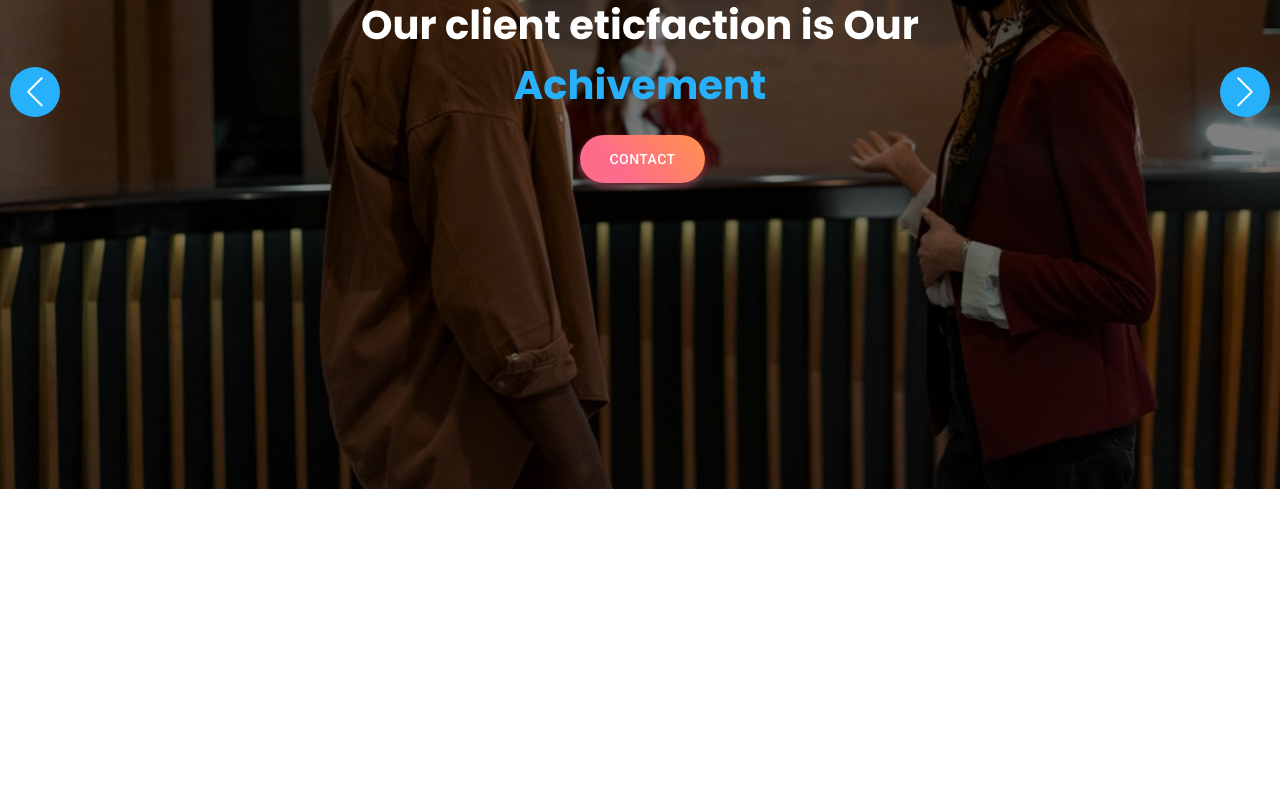
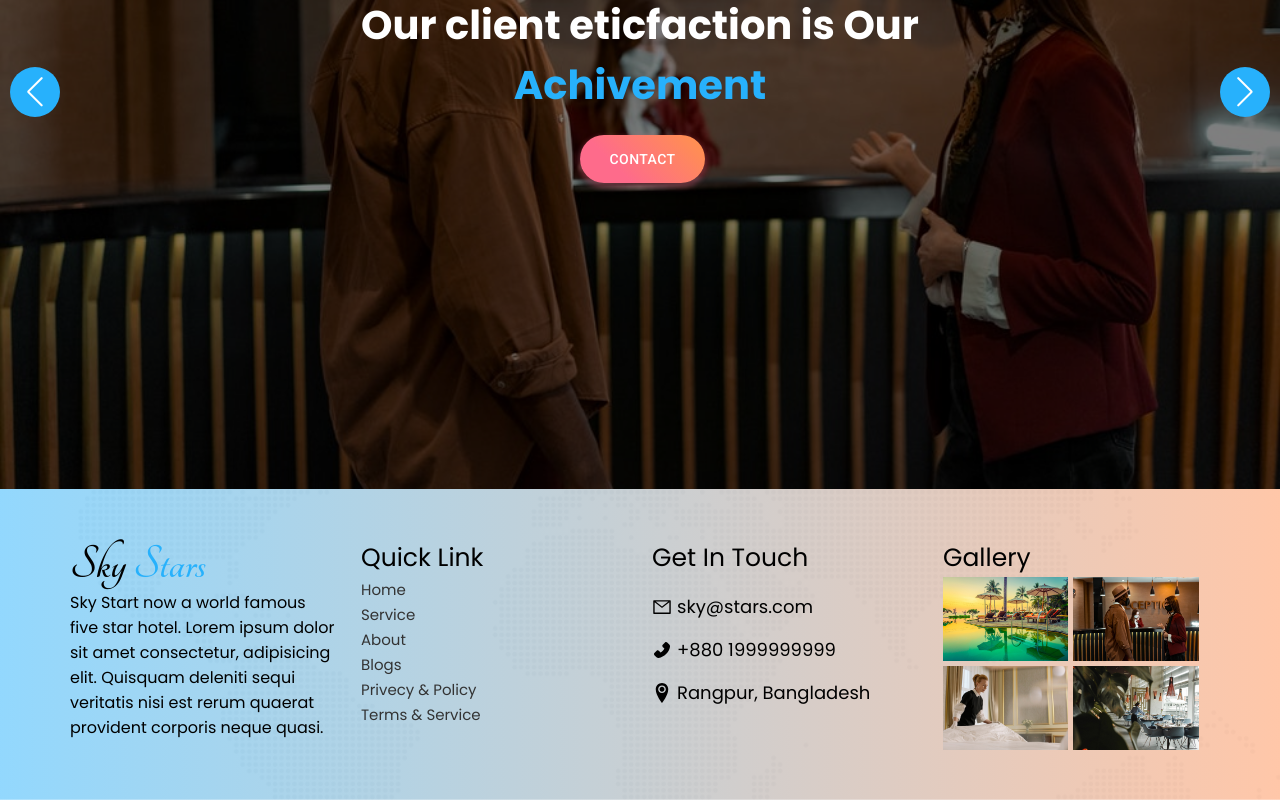
Before and after one commit to Nesat-Nayem/Sky-Stars-Client-Side, a React (Create React App) app: page / in a window 1280 px wide. Shown: the part 311-1111 px from the top of the page. Before the commit the page ends 800 px from the top, so only its background shows below. Built offline with nearby package versions, Linux system fonts and the light colour scheme; no server answers.

Commit message:
footer added

```diff
--- /dev/null
+++ b/src/Pages/Footer/Footer.js
@@ -0,0 +1,69 @@
+import { Box, Grid } from '@mui/material';
+import React from 'react';
+import img from '../../images/footer.png'
+import { AiOutlineMail, AiFillPhone } from 'react-icons/ai'
+import { ImLocation2 } from 'react-icons/im'
+import { banner1, banner2, banner3, banner4 } from '../Slider/Slider';
+const styles = {
+  paperContainer: {
+    backgroundImage: `linear-gradient(to right, rgba(39, 177, 252, 0.5), rgba(255, 143, 83, 0.5)), url(${img})`,
+    backgroundPosition: "center",
+    backgroundSize: "cover",
+    backgroundRepeat: "no-repeat",
+    padding: "50px 0"
+  },
+}
+const Footer = () => {
+  return (
+    <Box style={styles.paperContainer}>
+      <Box className='custom-container'>
+        <Grid container rowSpacing={1} columnSpacing={{ xs: 1, sm: 2, md: 3 }}>
+          <Grid item xs={12} sm={6} md={3} lg={3}>
+            <div className="logo">
+              <h1>Sky <span>Stars</span></h1>
+              <p>Sky Start now a world famous five star hotel. Lorem ipsum dolor sit amet consectetur, adipisicing elit. Quisquam deleniti sequi veritatis nisi est rerum quaerat provident corporis neque quasi.
+              </p>
+            </div>
+          </Grid>
+          <Grid item xs={12} sm={6} md={3} lg={3}>
+            <h1 style={{ fontSize: "25px", fontWeight: "400" }}>Quick Link</h1>
+            <ul>
+              <li><a style={{ color: "#333", fontSize: "15px" }} href="/">Home</a></li>
+              <li><a style={{ color: "#333", fontSize: "15px" }} href="/">Service</a></li>
+              <li><a style={{ color: "#333", fontSize: "15px" }} href="/">About</a></li>
+              <li><a style={{ color: "#333", fontSize: "15px" }} href="/">Blogs</a></li>
+              <li><a style={{ color: "#333", fontSize: "15px" }} href="/">Privecy & Policy</a></li>
+              <li><a style={{ color: "#333", fontSize: "15px" }} href="/">Terms & Service</a></li>
+            </ul>
+          </Grid>
+          <Grid item xs={12} sm={6} md={3} lg={3}>
+            <h1 style={{ fontSize: "25px", fontWeight: "400" }}>Get In Touch</h1>
+            <Box sx={{ display: "flex", alignItems: "center", gap: "5px", fontSize: "18px", my: 2 }}>
+              <AiOutlineMail style={{ fontSize: "20px" }} />
+              sky@stars.com
+            </Box>
+            <Box sx={{ display: "flex", alignItems: "center", gap: "5px", fontSize: "18px", my: 2 }}>
+              <AiFillPhone style={{ fontSize: "20px" }} />
+              +880 1999999999
+            </Box>
+            <Box sx={{ display: "flex", alignItems: "center", gap: "5px", fontSize: "18px", my: 2 }}>
+              <ImLocation2 style={{ fontSize: "20px" }} />
+              Rangpur, Bangladesh
+            </Box>
+          </Grid>
+          <Grid item xs={12} sm={6} md={3} lg={3}>
+            <h1 style={{ fontSize: "25px", fontWeight: "400" }}>Gallery</h1>
+            <Box sx={{ display: "flex", flexWrap: "wrap", gap: "5px" }}>
+              <img style={{ width: "47%" }} src={banner1} alt="" />
+              <img style={{ width: "47%" }} src={banner2} alt="" />
+              <img style={{ width: "47%" }} src={banner3} alt="" />
+              <img style={{ width: "47%" }} src={banner4} alt="" />
+            </Box>
+          </Grid>
+        </Grid>
+      </Box>
+    </Box>
+  );
+};
+
+export default Footer;
--- a/src/Pages/Home/Home.js
+++ b/src/Pages/Home/Home.js
@@ -1,12 +1,14 @@
 import React from 'react';
 import Slider from '../Slider/Slider'
 import Navbar from '../Navbar/Navbar'
+import Footer from '../Footer/Footer';
 
 const Home = () => {
     return (
         <div>
             <Navbar />
             <Slider></Slider>
+            <Footer />
         </div>
     );
 };
--- a/src/Pages/Navbar/Navbar.css
+++ b/src/Pages/Navbar/Navbar.css
@@ -69,6 +69,9 @@
   color: #27b1fc;
   border-bottom: 1px dashed #27b1fc;
 }
+.tet{
+  border-bottom: 1px dashed rgba(255, 143, 83, 0.5)
+}
 @media only screen and (max-width:768px){
   .navbar nav ul.menu {
     display: block;
--- a/src/Pages/Slider/Slider.js
+++ b/src/Pages/Slider/Slider.js
@@ -19,7 +19,7 @@ import SwiperCore, {
   EffectFade, Navigation, Autoplay
 } from 'swiper';
 SwiperCore.use([EffectFade, Navigation, Autoplay]);
-
+export { banner1, banner2, banner3, banner4 }
 const styles = {
   primary: {
     background: 'linear-gradient(45deg, #27b1fc 30%, #57e2ff 90%)',
```
